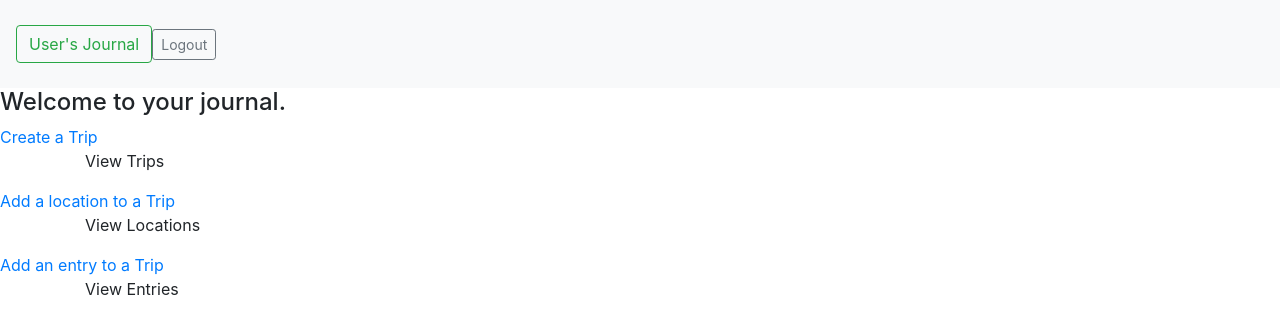
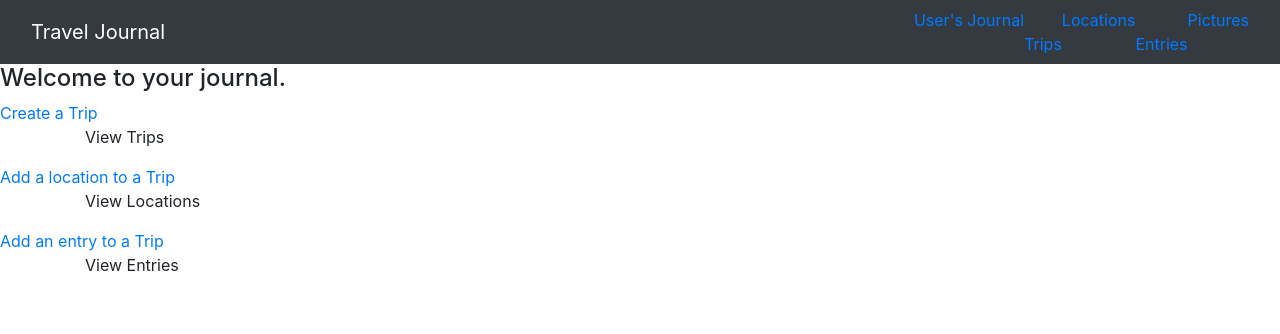
Before and after one commit to lavaniab/Hackbright-Project, a Flask app: page /user_journal/1 in a window 1280 px wide. Shown: the top 334 px of the page. Run offline with Flask 2, Linux system fonts and the light colour scheme; the visitor is signed in with stand-in values (Sample User, id 1); data that the repository does not hold is empty; parts of the project's set-up code (start-up, migrations or seed data) failed here and were passed over; some libraries are stand-ins or nearby versions.

Commit message:
nav bar works as far as checking if user_id exists

```diff
--- a/server.py
+++ b/server.py
@@ -9,7 +9,6 @@ import cloudinary
 import cloudinary.uploader
 import cloudinary.api
 from cloudinary.uploader import upload
-#from cloudinary.utils import url_from
 
 app = Flask(__name__)
 
--- a/templates/base.html
+++ b/templates/base.html
@@ -7,32 +7,42 @@
 
 <!-- Bootstrap link -->
 <link rel="stylesheet" href="https://stackpath.bootstrapcdn.com/bootstrap/4.4.1/css/bootstrap.min.css" integrity="sha384-Vkoo8x4CGsO3+Hhxv8T/Q5PaXtkKtu6ug5TOeNV6gBiFeWPGFN9MuhOf23Q9Ifjh" crossorigin="anonymous">
-<!-- link any font style api here too -->
 <script src="http://code.jquery.com/jquery.js"></script>
+<script></script>
 <link rel="stylesheet" href="static.css">
-<!-- <style> </style> -->
 
-<nav class="navbar navbar-light bg-light">
-  <form class="form-inline">
-    <button class="btn btn-outline-success" type="button">User's Journal</button>
-    <br>
-    <br>
-    <br>
-    <button class="btn btn-sm btn-outline-secondary" type="button">Logout</button>
-  </form>
-</nav>
 </head>
 
 <body>
 
+<header>
+  <div class="navbar navbar-expand-md navbar-dark bg-dark">
+    <div class="container-fluid">
+      <div class="navbar-header">
+        <a class="navbar-brand" href="/">Travel Journal</a>
+      </div>
+      {% if 'user_id' in session %}
+      <ul class="nav navbar-nav">
+        <li class="active"><a href="/user_journal/{{user_id}}">User's Journal</a></li>
+        <br>
+        <li><br><a href="#">Trips</a></li>
+        <br>
+        <li><a href="#">Locations</a></li>
+        <br>
+        <li><br><a href="#">Entries</a></li>
+        <br>
+        <li><a href="#">Pictures</a></li>
+      </ul>
+      {% endif %}
+    </div>
+  </div>
+</header>
+
+<main role="main">
 {% block body %}
 
-<nav class="navbar navbar-light bg-light">
-  <form class="form-inline">
-    <button class="btn btn-outline-success" type="button">User's Journal</button>
-    <button class="btn btn-sm btn-outline-secondary" type="button">Logout</button>
-  </form>
-</nav>
+
+
 
 <div>
 {% with messages = get_flashed_messages() %}
@@ -45,5 +55,6 @@
 </div>
 
 {% endblock %}
+</main>
 </body>
 </html>
--- a/templates/users_journal.html
+++ b/templates/users_journal.html
@@ -4,6 +4,7 @@
 
 {% block body %}
 <h4>Welcome to your journal.</h4>
+
 
 <div>
 <a href="/create_trip">Create a Trip</a>
```
